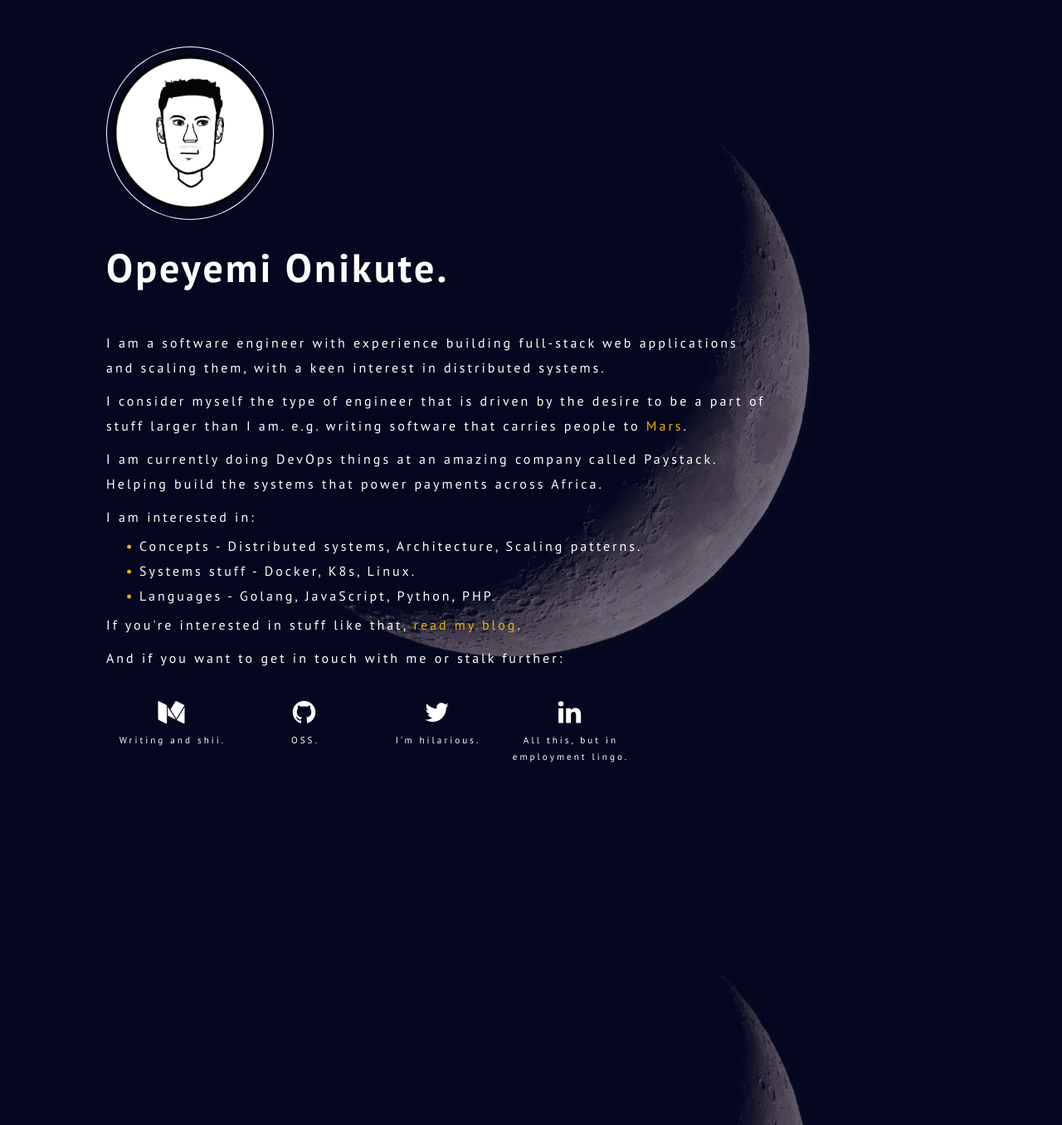
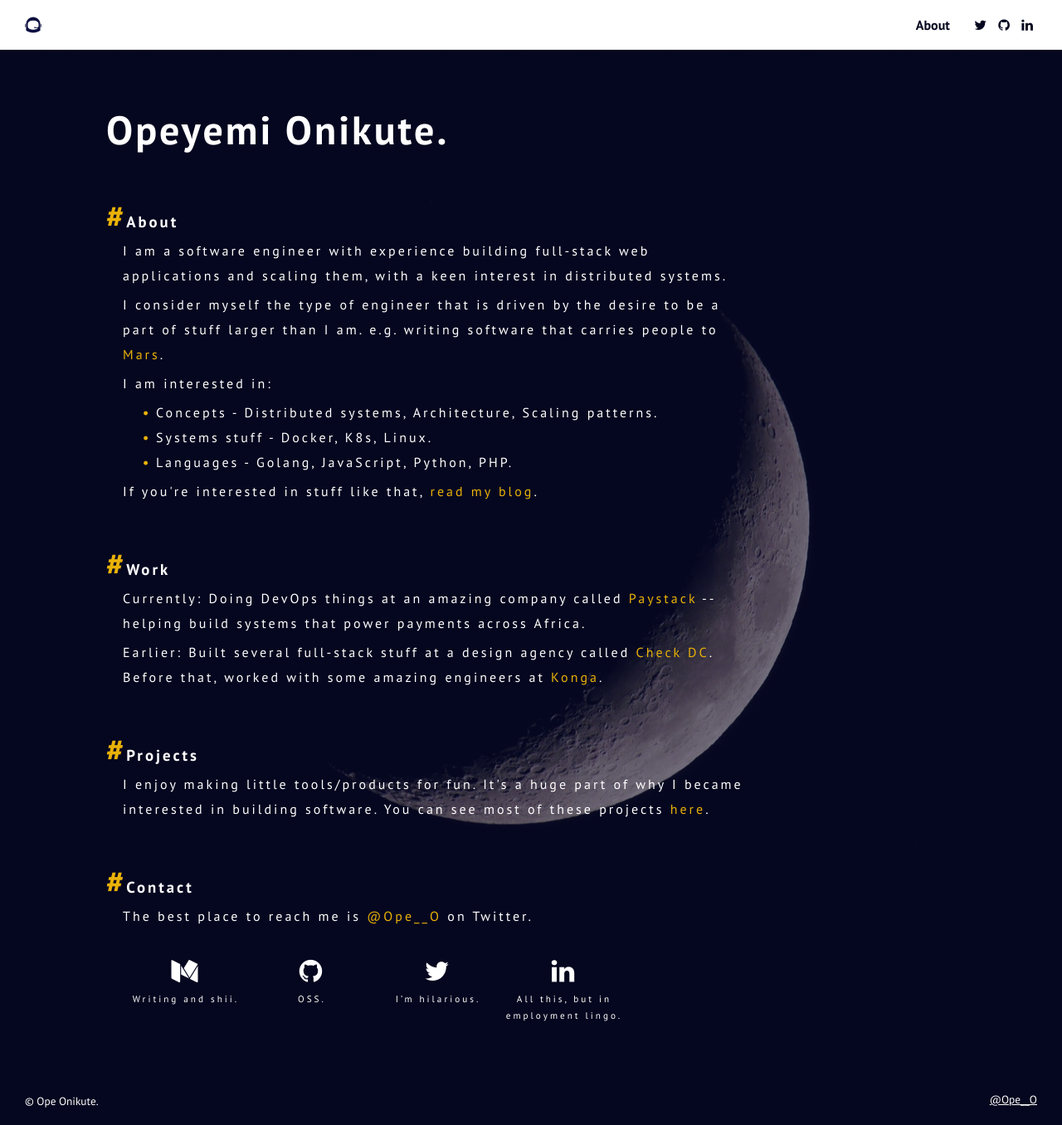
Before and after one commit to OpeOnikute/opeonikute.github.io, a Jekyll site: the page about.html, which Jekyll copies as it is, in a window 1280 px wide. Shown: the whole page at 83% size. Built offline with Jekyll 4.4.1, drawn with Linux system fonts in a browser that asks for light colours.

Commit message:
change about and add projects

```diff
--- a/about.html
+++ b/about.html
@@ -71,17 +71,32 @@
     </script>
   </head>
   <body>
+      <header>
+          <div>
+              <a href="/" class="brand"></a>
+          </div>
+          <div class="pull-right social-links">
+              <span><a href="/about" class="text">About</a></span>
+              <span><a href="https://twitter.com/Ope__O" target="_blank"><i class="fa fa-twitter"></i></a></span>
+              <span><a href="https://github.com/opeonikute"><i class="fa fa-github" target="_blank"></i></a></span>
+              <span><a href="https://www.linkedin.com/in/opeyemi-onikute-a97779b9/"><i class="fa fa-linkedin" target="_blank"></i></a></span>
+          </div>
+      </header>
     <main>
-    <img class="gravatar" src="/img/gravatar.png" alt="Gravatar">
       <h1>Opeyemi Onikute.</h1>
+      <ul class="about">
+        <li class="about-item first" id="about">
+          <div class="about-header">
+            <a href="#about">
+              <h3><span>#</span>About</h3>
+            </a>
+          </div>
+          <div class="about-content">
               <p>I am a software engineer with experience building full-stack web applications and scaling them, with a keen interest in distributed systems.</p>
               <p>
                 I consider myself the type of engineer that is driven by the desire to
                 be a part of stuff larger than I am. e.g. writing software that carries
                 people to <span class="colored">Mars</span>.
-      </p>
-      <p>
-        I am currently doing DevOps things at an amazing company called Paystack. Helping build the systems that power payments across Africa.
               </p>
               <p>I am interested in:</p>
               <ul>
@@ -89,8 +104,38 @@
                 <li>Systems stuff - Docker, K8s, Linux.</li>
                 <li>Languages - Golang, JavaScript, Python, PHP.</li>
               </ul>
-      <p>If you're interested in stuff like that, <a class="colored" href="/blog">read my blog</a>.</p>
-      <p>And if you want to get in touch with me or stalk further:</p>
+              <p>If you're interested in stuff like that, <a class="colored" target="_blank" href="/blog">read my blog</a>.</p>
+          </div>
+        </li>
+        <li class="about-item" id="work">
+          <div class="about-header">
+              <a href="#work">
+                <h3><span>#</span>Work</h3>
+              </a>
+          </div>
+          <div class="about-content">
+            <p>Currently: Doing DevOps things at an amazing company called <a class="colored" target="_blank" href="https://paystack.com">Paystack</a> -- helping build systems that power payments across Africa.</p>
+            <p>Earlier: Built several full-stack stuff at a design agency called <a class="colored" target="_blank" href="https://check-dc.com">Check DC</a>. Before that, worked with some amazing engineers at <a class="colored" target="_blank" href="https://konga.com">Konga</a>.</p>
+          </div>
+        </li>
+        <li class="about-item" id="projects">
+            <div class="about-header">
+                <a href="#projects">
+                  <h3><span>#</span>Projects</h3>
+                </a>
+            </div>
+            <div class="about-content">
+              <p>I enjoy making little tools/products for fun. It's a huge part of why I became interested in building software. You can see most of these projects <a class="colored" href="/projects">here</a>.</p>
+            </div>
+        </li>
+        <li class="about-item last" id="contact">
+            <div class="about-header">
+              <a href="#contact">
+                  <h3><span>#</span>Contact</h3>
+              </a>
+            </div>
+            <div class="about-content">
+              <p>The best place to reach me is <a class="colored" target="_blank" href="https://twitter.com/Ope__O">@Ope__O</a> on Twitter.</p>
               <div class="link-flex">
                   <div class="link-wrapper">
                     <div class="link-item">
@@ -131,6 +176,12 @@
                     </div>
                   </div>
                 </div>
+            </div>
+        </li>
+      </ul>
     </main>
+    <footer>
+      <small>&copy; Ope Onikute. </small> <small class="pull-right"><a href="https://twitter.com/Ope__O" target="_blank">@Ope__O</a></small>
+    </footer>
   </body>
 </html>
--- a/css/style.css
+++ b/css/style.css
@@ -69,8 +69,7 @@ main {
 main h1 {
   font-size: 300%;
   font-weight: 900;
-  margin-top: 0;
-  margin-bottom: 3vw;
+  margin: 3vw 0;
   line-height: 4rem;
 }
 
@@ -81,6 +80,13 @@ main a {
 
 main strong {
   font-size: 105%;
+}
+
+main.projects {
+  min-height: 80vh;
+  /* margin-top: 0; */
+  margin-bottom: 0;
+  justify-content: flex-start;
 }
 
 main.blog {
@@ -265,6 +271,40 @@ code.highlighter-rouge {
   padding-top: 2vw;
 }
 
+ul.about {
+  padding: 0;
+}
+
+ul.about li.about-item.first {
+  margin: 0 0 3vw;
+}
+
+ul.about li.about-item {
+  margin: 3vw 0;
+}
+
+ul.about li.about-item h3 {
+  margin-bottom: 0;
+}
+
+ul.about li.about-item::before{
+  content: none;
+}
+
+.about-content {
+  padding: 0 20px;
+}
+
+.about-header {
+  display: flex;
+  flex-direction: row;
+}
+
+.about-header span {
+  font-size: 200%;
+  color: #eab208; /* Change the color */
+}
+
 @media (max-width: 768px) {
   .link-flex {
     flex-direction: column;
@@ -275,6 +315,19 @@ code.highlighter-rouge {
   }
   main.blog img {
     width: 90%;
+  }
+  .about-content {
+    padding: 0;
+  }
+  .about-item {
+    border-top: 1px solid #ddd;
+    border-bottom: 1px solid #ddd;
+  }
+  .about-item.first{
+    border-top: none;
+  }
+  .about-item.last {
+    border-bottom: none;
   }
 }
 
```
Also changed, not shown: projects.html (added, +101 -0 lines), README.md. Lines whose indentation alone changed are shown as unchanged.
